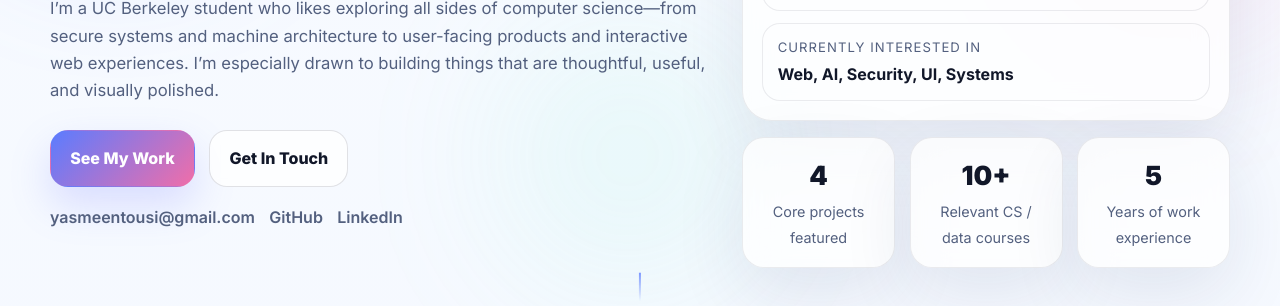
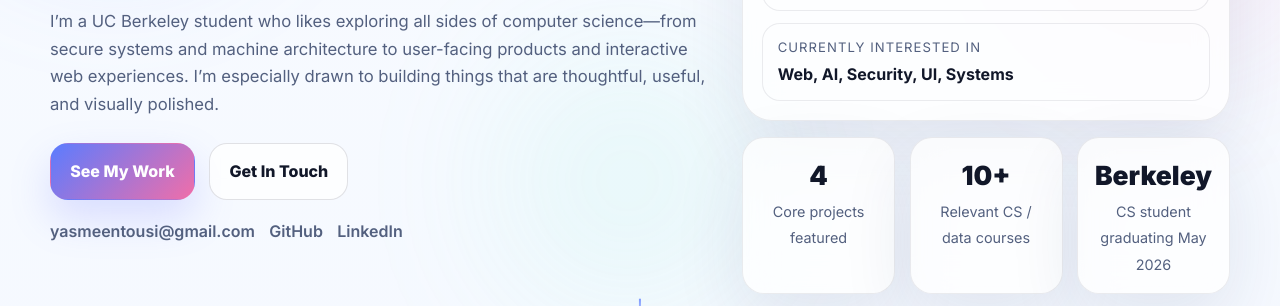
Before and after one commit to yasmeen004/personal-website, a plain HTML site: page index.html in a window 1280 px wide. Shown: the part 506-812 px from the top of the page. Drawn offline with nearby package versions, Linux system fonts and the light colour scheme.

Commit message:
Update index.html

```diff
--- a/index.html
+++ b/index.html
@@ -120,8 +120,8 @@
               <span class="stat-label">Relevant CS / data courses</span>
             </article>
             <article class="stat-card glass">
-              <span class="stat-number">5</span>
-              <span class="stat-label">Years of work experience</span>
+                <span class="stat-number">Berkeley</span>
+                <span class="stat-label">CS student graduating May 2026</span>
             </article>
           </div>
         </div>
```
